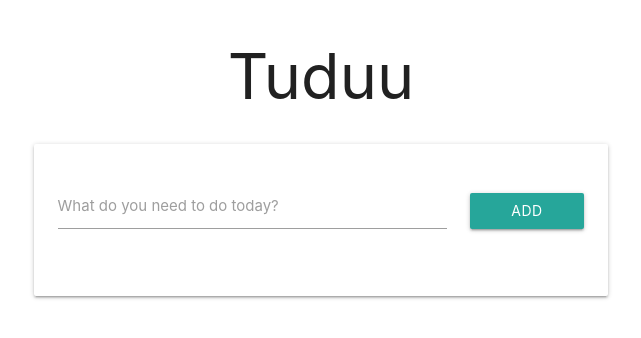
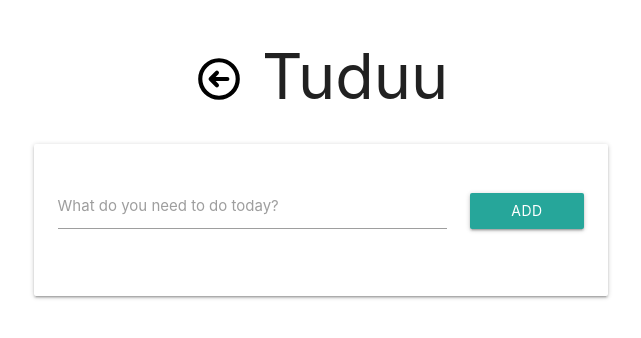
Before and after one commit to ortegasixto7/Symfony-Tuduu-Web, a Symfony app: template templates/home/index.html.twig in a window 1280 px wide. Shown: the top 338 px of the page, without its empty margins (319-960 px from the left). Run offline with Twig, Linux system fonts and the light colour scheme; the template is opened without the code that fills it, so the values that code supplies are empty; some libraries are stand-ins or nearby versions.

Commit message:
Adding logout icon

```diff
--- a/templates/base.html.twig
+++ b/templates/base.html.twig
@@ -14,6 +14,12 @@
     <!-- Compiled and minified CSS -->
     <link rel="stylesheet" href="https://cdnjs.cloudflare.com/ajax/libs/materialize/1.0.0/css/materialize.min.css"/>
     <style>
+      .icon {
+        height: 0.8em;
+        width: 0.8em;
+        cursor: pointer;
+        margin-bottom: -5px;
+      }
       .line-through {
         text-decoration: line-through;
       }
--- a/templates/home/index.html.twig
+++ b/templates/home/index.html.twig
@@ -2,7 +2,10 @@
 
 {% block body %}
   <div class="container">
-    <h1 class="center-align">Tuduu</h1>
+    <h1 class="center-align">
+      <img src="{{asset('icons/arrow-circle-left.svg')}}" class="icon" title="Log out"/>
+      Tuduu
+    </h1>
     <div class="row">
       <div class="col s12 m8 offset-m2 l8 offset-l2">
         <div class="card-panel hoverable">
```
Also changed, not shown: public/icons/arrow-circle-left.svg (added).
